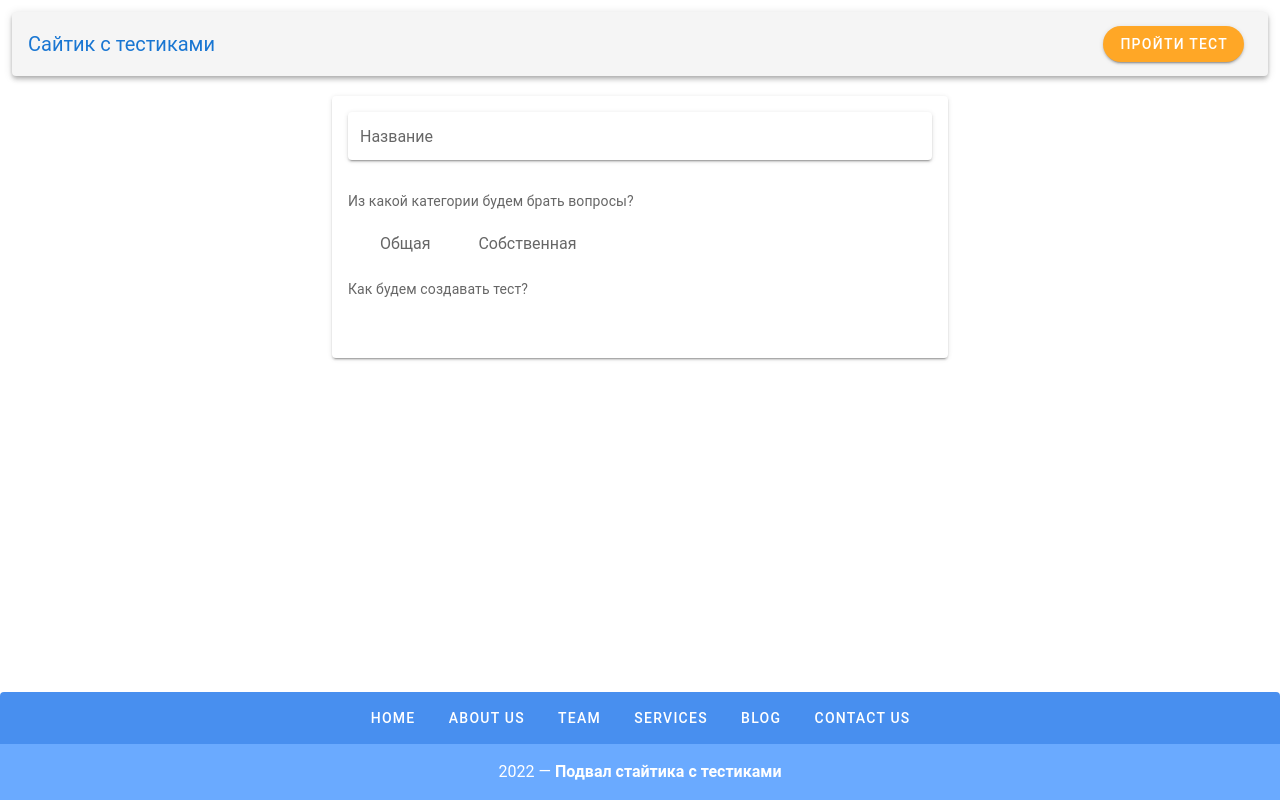
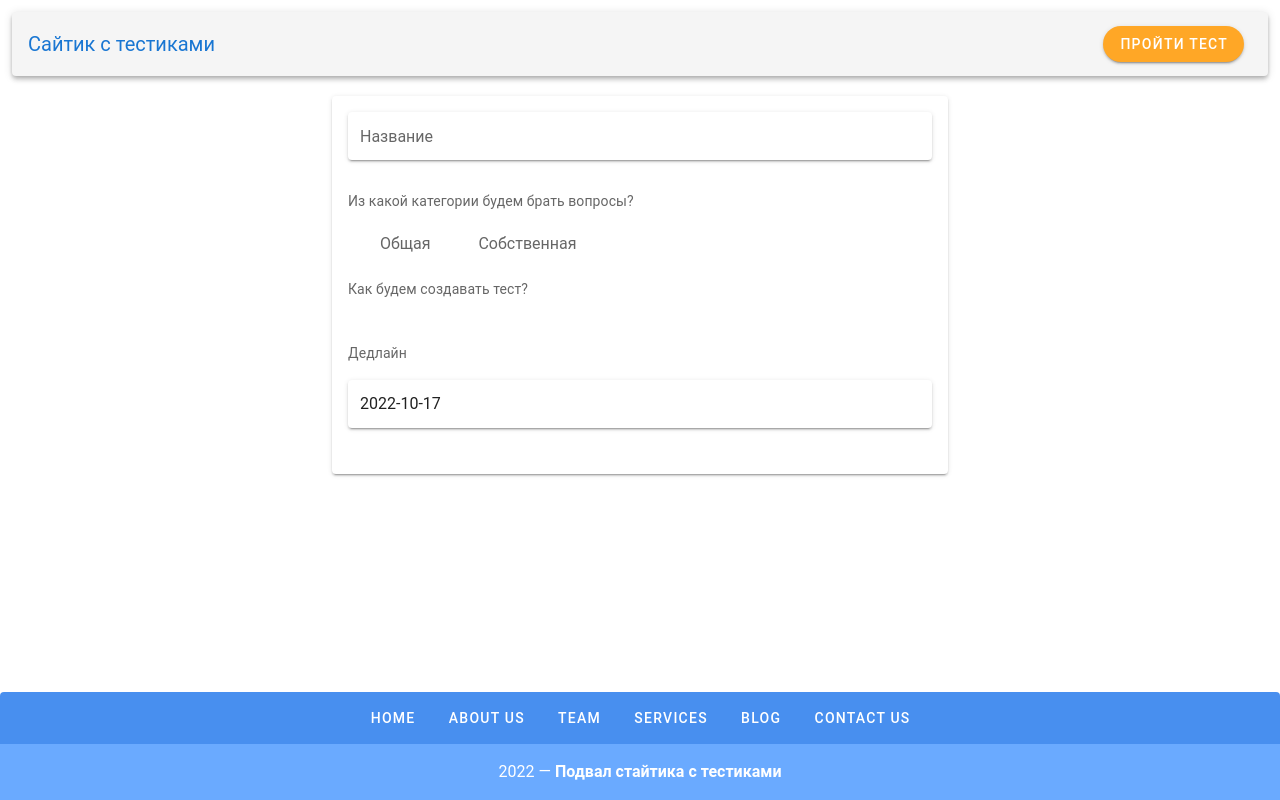
Before and after one commit to FrankGreen19/edu_system_client, a Vue app: page /new-test in a window 1280 px wide. Built offline with nearby package versions, Linux system fonts and the light colour scheme; no server answers; sample sign-in values are in the browser's storage.

Commit message:
DatePicker

```diff
--- /dev/null
+++ b/src/components/UI/DatePicker.vue
@@ -0,0 +1,69 @@
+<template>
+  <div>
+    <p>{{ title }}</p>
+
+    <v-dialog
+        ref="dialog"
+        v-model="modal"
+        :return-value.sync="dontUnderstandThisValue"
+        persistent
+        width="290px"
+    >
+      <template v-slot:activator="{on,attrs}">
+        <v-text-field
+            :value="value"
+            @input="$emit('input', $event.target.value)"
+            readonly
+            solo
+            v-bind="attrs"
+            v-on="on"
+        ></v-text-field>
+      </template>
+      <v-date-picker
+          :value="value"
+          @change="$emit('input', $event)"
+          scrollable
+          locale="ru"
+          color="orange"
+      >
+        <v-spacer></v-spacer>
+        <v-btn
+            text
+            color="primary"
+            @click="modal = false"
+        >
+          Отмена
+        </v-btn>
+        <v-btn
+            text
+            color="primary"
+            @click="$refs.dialog.save(value)"
+        >
+          OK
+        </v-btn>
+      </v-date-picker>
+    </v-dialog>
+  </div>
+</template>
+
+<script>
+export default {
+  name: "DatePicker",
+
+  data: () => ({
+    modal: false,
+    dontUnderstandThisValue: ''
+  }),
+
+  props: {
+    value: {
+      type: String,
+      required: true
+    },
+    title: {
+      type: String,
+      required: true
+    },
+  },
+}
+</script>
--- a/src/pages/MainPage.vue
+++ b/src/pages/MainPage.vue
@@ -1,5 +1,9 @@
 <template>
-  <p>sdfdsfsd</p>
+  <div class="pb-10">
+    <v-btn @click="$router.push('/new-test')">
+      Создать тест
+    </v-btn>
+  </div>
 </template>
 
 <script>
--- a/src/pages/NewTestPage.vue
+++ b/src/pages/NewTestPage.vue
@@ -30,6 +30,7 @@
                 hint="Количество вопросов"
                 v-model="test.questions_number"/>
           </div>
+          <DatePicker title="Дедлайн" v-model="test.finish_date"/>
         </v-card-text>
       </v-card>
     </v-col>
@@ -40,19 +41,16 @@
 import {mapActions, mapGetters} from "vuex";
 import RadioGroup from "@/components/UI/RadioGroup";
 import {TEST_UTILS} from '@/utils/testUtils';
+import DatePicker from "@/components/UI/DatePicker";
 
 export default {
   name: "NewTestPage",
 
-  components: {RadioGroup},
+  components: {DatePicker, RadioGroup},
 
   data: () => ({
     TEST_UTILS,
     question_category_radio: 0,
-    question_category_radios: [
-      {id: 1, title: 'Общая'},
-      {id: 2, title: 'Собственная'}
-    ],
     question_category_id: null,
     test_type_generated: 18,
     test_type_custom: 17,
@@ -61,6 +59,7 @@ export default {
       test_theme: '',
       title: '',
       questions_number: '',
+      finish_date: (new Date(Date.now() - (new Date()).getTimezoneOffset() * 60000)).toISOString().substr(0, 10),
     }
   }),
 
```
